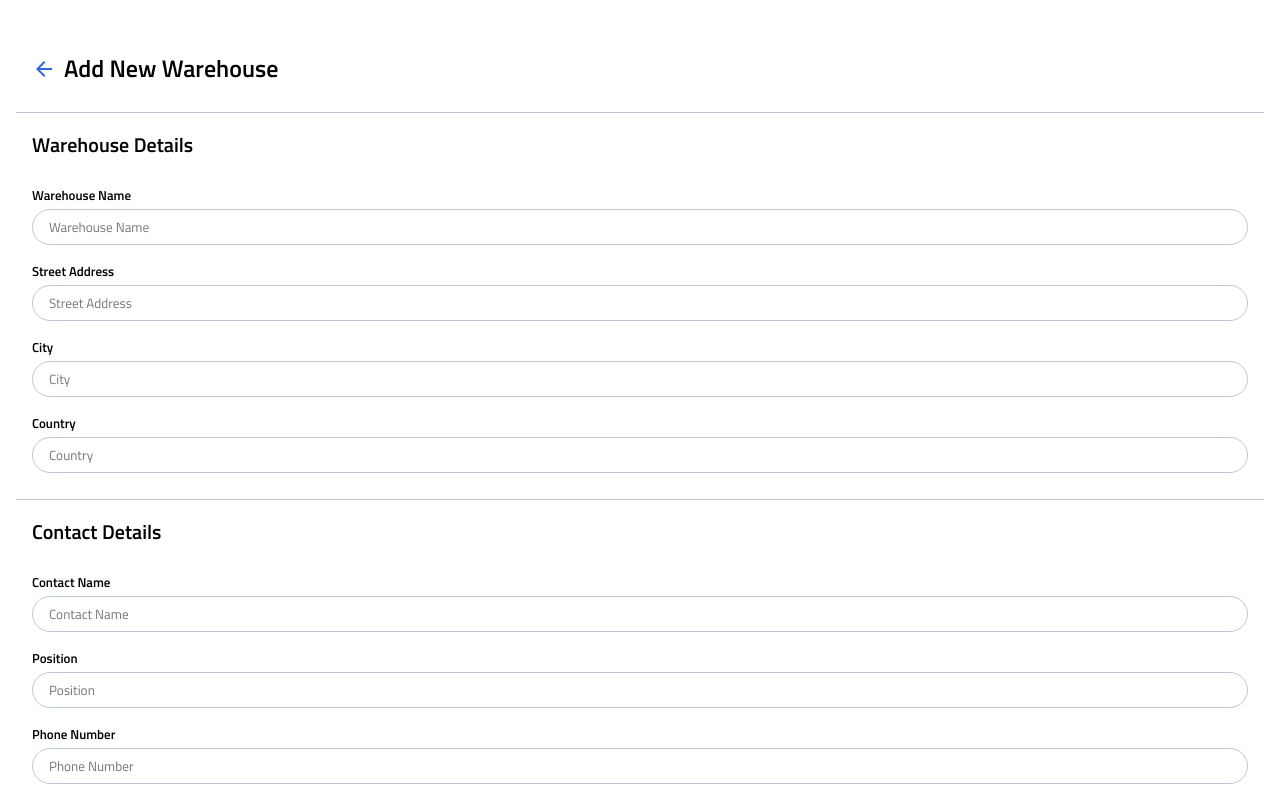
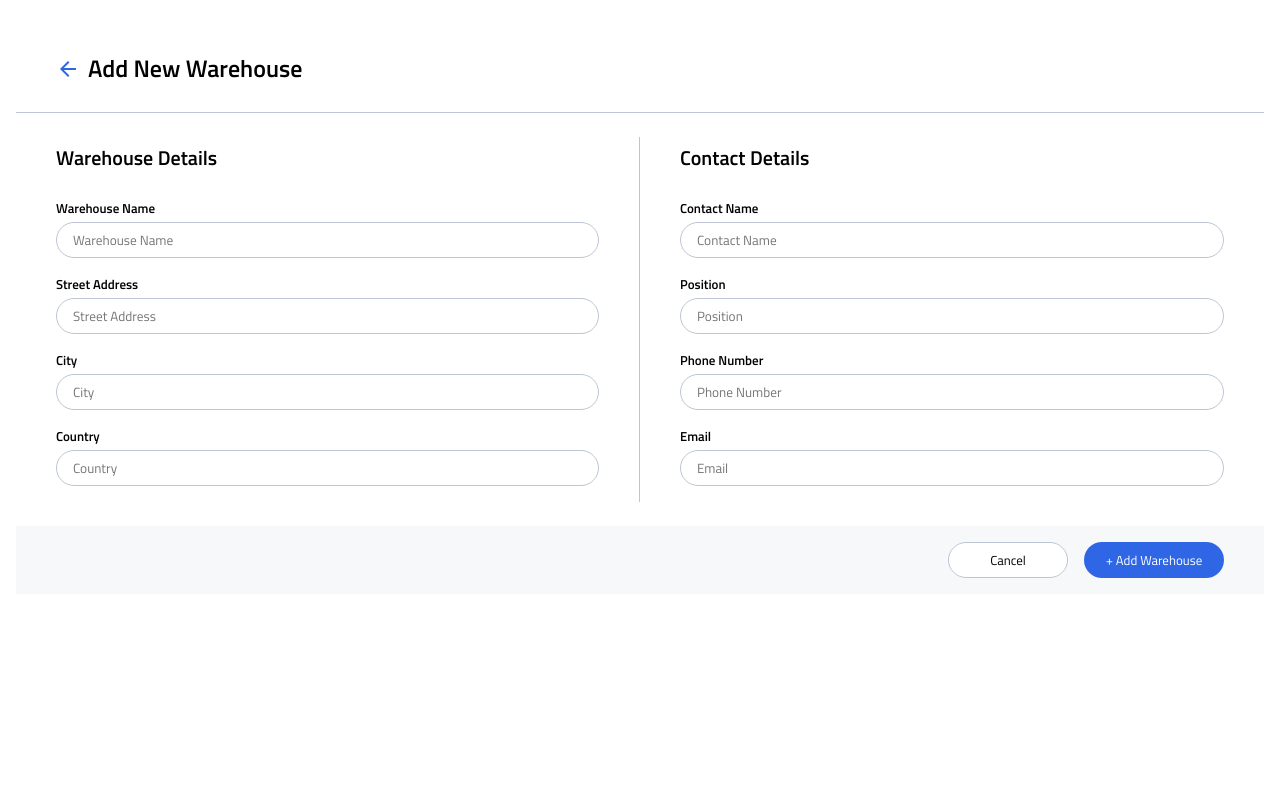
Before and after one commit to mescad/Instock-client, a React (Create React App) app: page /warehouses/add in a window 1280 px wide. Shown: the top 800 px of the page. Built offline with nearby package versions, Linux system fonts and the light colour scheme; no server answers.

Commit message:
Add responsive design on add and edit warehouse pages

```diff
--- a/src/components/AddEditWareshouse/AddEditWarehouse.js
+++ b/src/components/AddEditWareshouse/AddEditWarehouse.js
@@ -42,8 +42,8 @@ function EditWarehouse({ action, page, buttonText, handleForm, pageToLoad }) {
   const c = "component";
   return (
     <form onSubmit={handleForm} className={`${page}__form `}>
-      <section>
-        <article className={`${c}__article `}>
+      <section className={`${c}__section-wrapper`}>
+        <article className={`${c}__article ${c}__article-1 `}>
           <h2 className={`${c}__subtitle`}>Warehouse Details</h2>
 
           <label className={`${c}__label`} htmlFor="warehouse_name">
@@ -89,7 +89,7 @@ function EditWarehouse({ action, page, buttonText, handleForm, pageToLoad }) {
             placeholder="Country"
           />
         </article>
-        <article className={`${c}__article`}>
+        <article className={`${c}__article ${c}__article-2`}>
           <h2 className={`${c}__subtitle`}>Contact Details</h2>
 
           <label className={`${c}__label`} htmlFor="">
--- a/src/components/AddEditWareshouse/AddEditWarehouse.scss
+++ b/src/components/AddEditWareshouse/AddEditWarehouse.scss
@@ -4,16 +4,50 @@
 
 .component {
 
+    &__section-wrapper {
+
+        @include tablet {
+            display: flex;
+            padding-top: 2.4rem;
+            padding-bottom: 2.4rem;
+
+        }
+    }
+
     &__subtitle {
         margin: 1.6rem 0 2.4rem ;
         font-size: 2rem;
+
+        @include tablet {
+            margin: 0.5rem 0 2.4rem;
+        }
+
+
     }
 
     &__article {
         padding: 0 1.6rem 1rem 1.6rem;
         display: flex;
         flex-direction: column;
-        border-top: 1px solid $secondary-alternative;
+
+
+        @include tablet {
+            width: 50%;
+            padding: 0 3.2rem 0 3.2rem;
+            padding-bottom: 0;
+
+        }
+
+        @include desktop {
+            padding: 0 4rem 0 4rem;
+        }
+
+        &-1 {
+            @include tablet {
+
+                border-right: 1px solid $secondary-alternative;
+            }
+        }
     }
 
     &__label {
@@ -42,18 +76,33 @@
         background-color: $background-light ;
         height: 6.8rem;
 
+        @include tablet {
+            justify-content: end;
+            padding: 0 3.6rem;
+        }
+
+        @include desktop {
+            padding: 0 4rem;
+        }
     }
 
     &__button {
         height: 3.6rem;
-        width: 12rem;
+
         border-radius: 20px;
+
+
 
         &--cancel {
             font-family: "TitilliumWeb";
             font-size: 1.3rem;
             background-color: $primary-light;
             border: 1px solid $secondary-alternative;
+
+            @include tablet {
+                width: 7rem;
+                margin-right: 1.6rem;
+            }
         }
 
     }
--- a/src/components/ArrowBack/ArrowBack.scss
+++ b/src/components/ArrowBack/ArrowBack.scss
@@ -1,4 +1,5 @@
-
+@use '../../styles/partials/mixins' as *;
+@use '../../styles/partials/variables' as *;
 
 .arrow-back {
     background-image: url("../../asset/Icons/arrow_back-24px.svg");
@@ -11,4 +12,6 @@
     border: none;
     margin-top: 1rem;
     margin-right: 0.8rem;
+
+
 }
--- a/src/page/WareHousePages/WAddPage.scss
+++ b/src/page/WareHousePages/WAddPage.scss
@@ -18,7 +18,16 @@
     &__wrapper-title {
         display: flex;
         align-items: center;
-        margin-left: 1.6rem;
+        padding-left: 1.6rem;
+        border-bottom: 1px solid $secondary-alternative;
+
+        @include tablet {
+            padding-left: 3.2rem;
+        }
+
+        @include desktop {
+            padding-left: 4rem;
+        }
     }
 
     &__button {
@@ -34,6 +43,10 @@
             border-style: none;
             font-size: 1.3rem;
             font-family: "TitilliumWeb";
+
+            @include tablet {
+                width: 14rem;
+            }
         }
 
 
--- a/src/page/WareHousePages/WEditPage.scss
+++ b/src/page/WareHousePages/WEditPage.scss
@@ -4,19 +4,32 @@
 .edit-warehouse {
     display: flex;
     flex-direction: column;
-    border: 1px solid $secondary-alternative;
     border-radius: 4px;
     margin: 1.6rem 1.6rem;
+
 
     &__wrapper {
         display: flex;
         align-items: center;
         padding-left: 1.6rem;
+        border-bottom: 1px solid $secondary-alternative;
+
+        @include tablet {
+            padding-left: 3.2rem;
+        }
+
+        @include desktop {
+            padding-left: 4rem;
+        }
     }
 
     &__title {
         margin: 3.2rem 1.6rem 2.4rem 0 ;
         font-size: 2.3rem;
+
+        @include  tablet {
+            font-size: 3.2rem;
+        }
     }
 
     // &__subtitle {
@@ -26,13 +39,17 @@
 
     &__button {
         height: 3.6rem;
-        width: 12rem;
+
         border-radius: 20px;
 
         &--submit {
             background-color: $primary-alternative;
             color: $primary-light;
             border-style: none;
+
+            @include tablet {
+                width: 6rem;
+            }
         }
 
 
```
